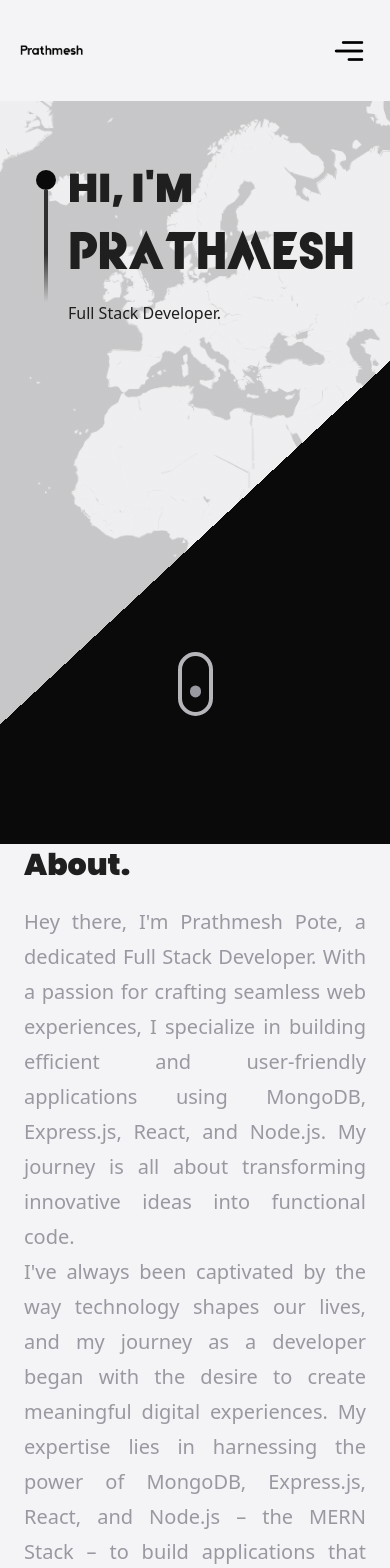
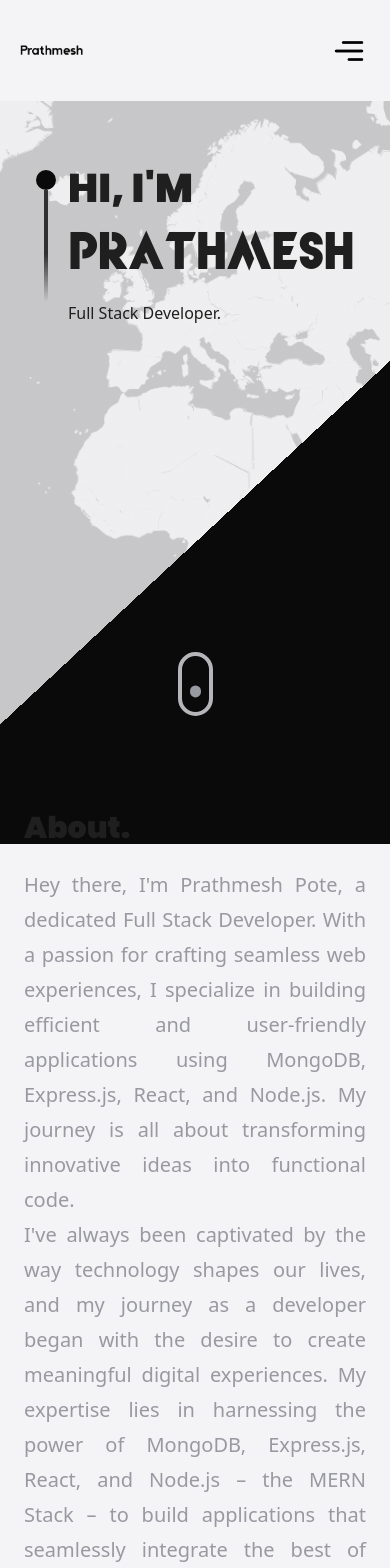
Before and after one commit to prathmeshpote99/Portfolio, a React (Vite) app: page / in a window 390 px wide. Shown: the top 1568 px of the page. Built offline with nearby package versions, Linux system fonts and the light colour scheme.

Commit message:
Mobile screen fix navbar containt

```diff
--- a/src/index.css
+++ b/src/index.css
@@ -57,23 +57,23 @@ body{
 
 #about {
   margin-top: -120px;
-  margin-left: 70px;
-  font-size: 50px;
+  margin-left: 60px;
+  font-size: 25px;
 }
 
 #projects {
-  margin-left: 70px;
-  font-size: 50px;
+  margin-left: 60px;
+  font-size: 25px;
 }
 
 #work {
-  margin-left: 70px;
-  font-size: 50px;
+  margin-left: 60px;
+  font-size: 25px;
 }
 
 #contact {
-  margin-left: 70px;
-  font-size: 50px;
+  margin-left: 60px;
+  font-size: 25px;
   letter-spacing: 0px;
 }
 
```
